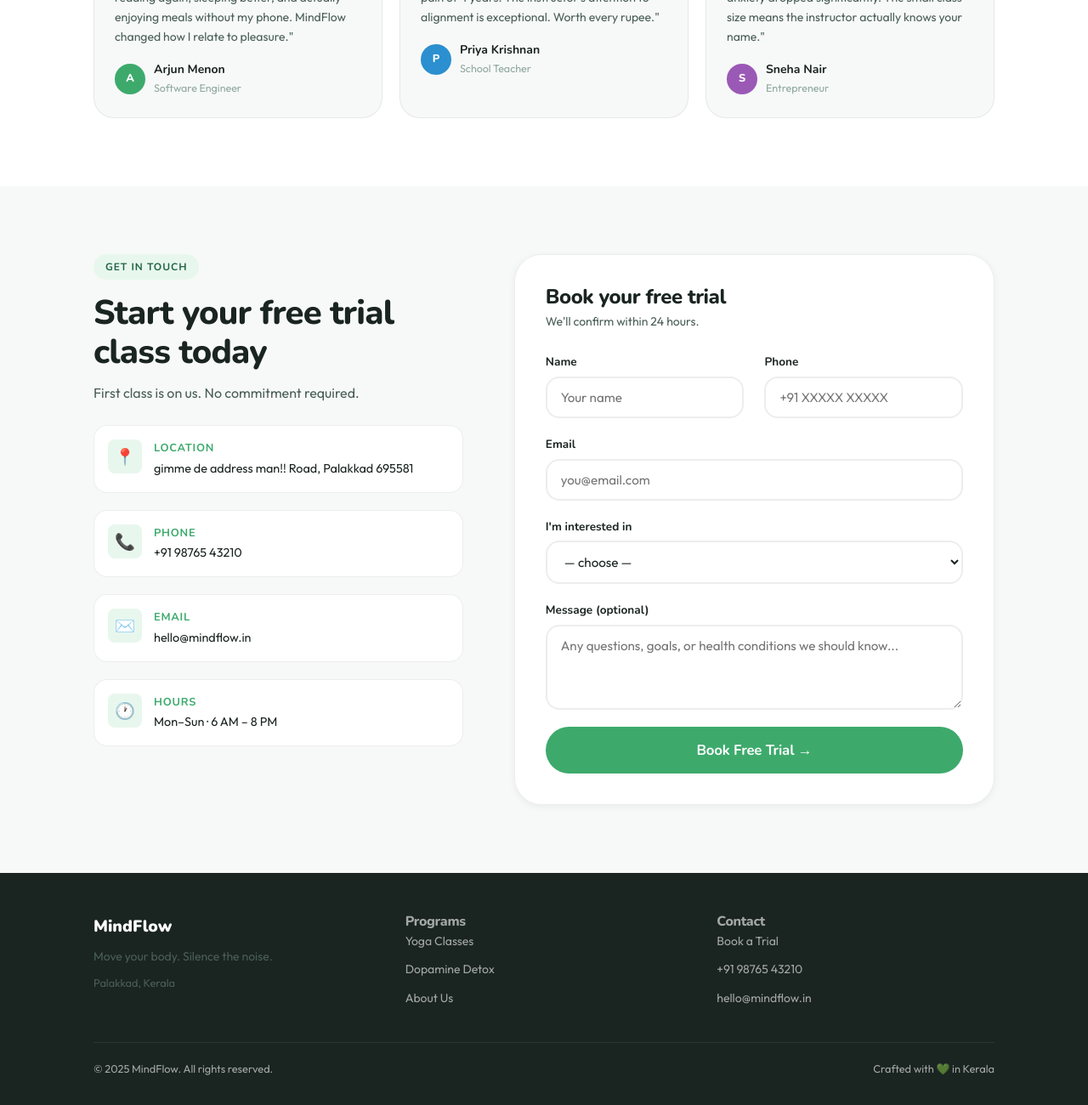
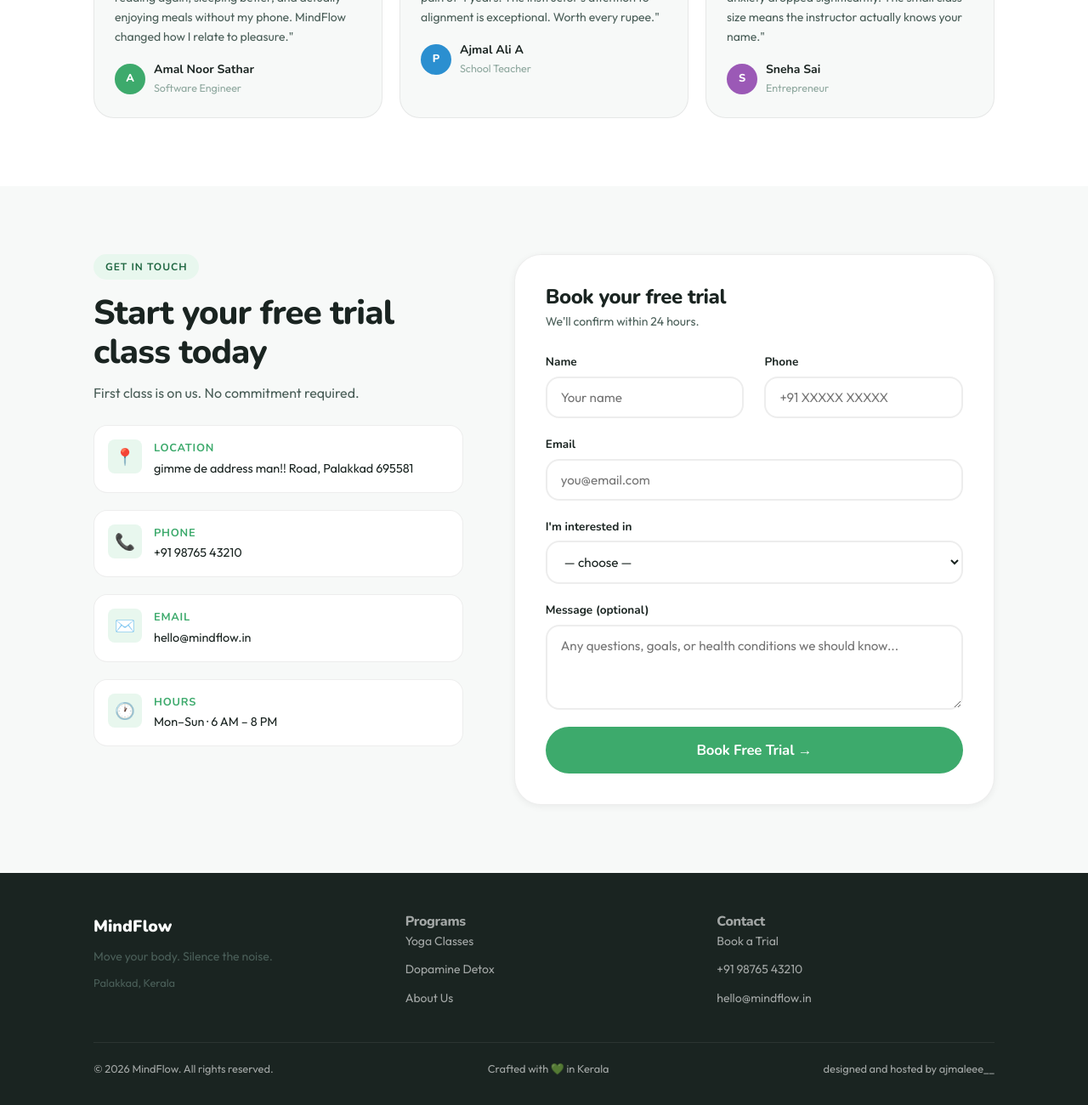
Before and after one commit to Ajmaleee/shyanand, a plain HTML site: page index.html in a window 1280 px wide. Shown: the part 2452-3752 px from the top of the page at 85% size. Drawn offline with nearby package versions, Linux system fonts and the light colour scheme.

Commit message:
Update testimonials and footer information

```diff
--- a/index.html
+++ b/index.html
@@ -909,7 +909,7 @@
         <div class="testi-author">
           <div class="testi-avatar" style="background:var(--yoga-green);" aria-hidden="true">A</div>
           <div>
-            <div class="testi-name">Arjun Menon</div>
+            <div class="testi-name"> Amal Noor Sathar</div>
             <div class="testi-role">Software Engineer</div>
           </div>
         </div>
@@ -921,7 +921,7 @@
         <div class="testi-author">
           <div class="testi-avatar" style="background:var(--detox-blue);" aria-hidden="true">P</div>
           <div>
-            <div class="testi-name">Priya Krishnan</div>
+            <div class="testi-name"> Ajmal Ali A</div>
             <div class="testi-role">School Teacher</div>
           </div>
         </div>
@@ -933,7 +933,7 @@
         <div class="testi-author">
           <div class="testi-avatar" style="background:#9B59B6;" aria-hidden="true">S</div>
           <div>
-            <div class="testi-name">Sneha Nair</div>
+            <div class="testi-name">Sneha Sai</div>
             <div class="testi-role">Entrepreneur</div>
           </div>
         </div>
@@ -1054,8 +1054,9 @@
       </nav>
     </div>
     <div class="footer__bottom">
-      <span>© 2025 MindFlow. All rights reserved.</span>
+      <span>© 2026 MindFlow. All rights reserved.</span>
       <span>Crafted with 💚 in Kerala</span>
+      <span>designed and hosted by ajmaleee__</span>
     </div>
   </div>
 </footer>
```
